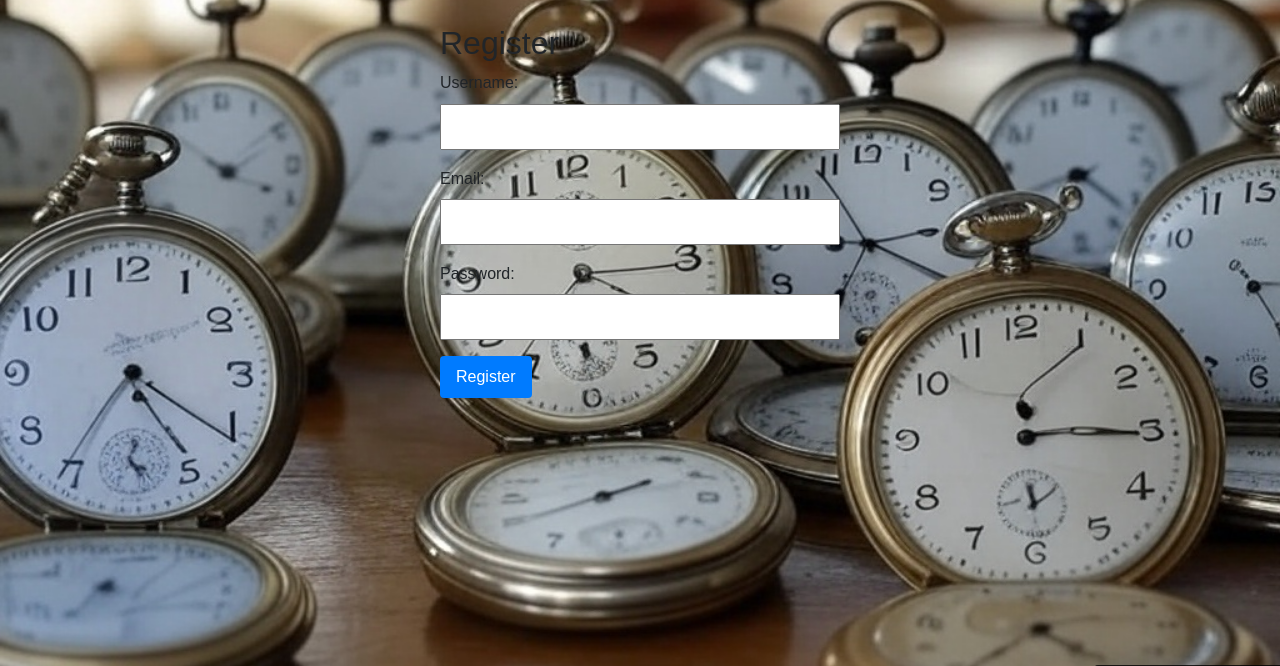
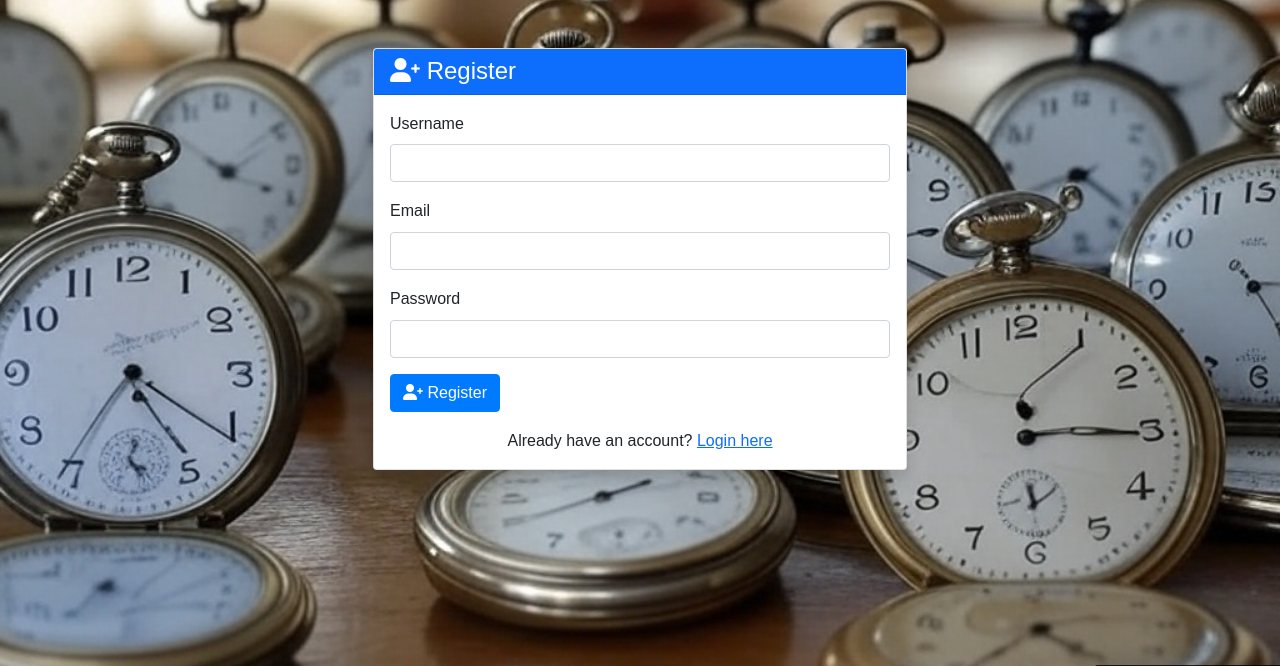
Before and after one commit to valerio-vaccaro/SecureStamp, a Flask app: page /register in a window 1280 px wide. Shown: the part 74-740 px from the top of the page. Run offline with Flask 3, Linux system fonts and the light colour scheme.

Commit message:
add card around registration form

```diff
--- a/templates/register.html
+++ b/templates/register.html
@@ -3,22 +3,39 @@
 {% block title %}Register{% endblock %}
 
 {% block content %}
-<div class="auth-form">
-    <h2>Register</h2>
-    <form method="POST">
-        <div>
-            <label for="username">Username:</label>
-            <input type="text" id="username" name="username" required>
+<div class="container mt-5">
+    <div class="row justify-content-center">
+        <div class="col-md-6">
+            <div class="card shadow">
+                <div class="card-header bg-primary text-white">
+                    <h4 class="mb-0">
+                        <i class="fas fa-user-plus"></i> Register
+                    </h4>
+                </div>
+                <div class="card-body">
+                    <form method="POST">
+                        <div class="mb-3">
+                            <label for="username" class="form-label">Username</label>
+                            <input type="text" class="form-control" id="username" name="username" required>
+                        </div>
+                        <div class="mb-3">
+                            <label for="email" class="form-label">Email</label>
+                            <input type="email" class="form-control" id="email" name="email" required>
+                        </div>
+                        <div class="mb-3">
+                            <label for="password" class="form-label">Password</label>
+                            <input type="password" class="form-control" id="password" name="password" required>
+                        </div>
+                        <button type="submit" class="btn btn-primary">
+                            <i class="fas fa-user-plus"></i> Register
+                        </button>
+                    </form>
+                    <div class="mt-3 text-center">
+                        Already have an account? <a href="{{ url_for('auth.login') }}">Login here</a>
+                    </div>
+                </div>
+            </div>
         </div>
-        <div>
-            <label for="email">Email:</label>
-            <input type="email" id="email" name="email" required>
-        </div>
-        <div>
-            <label for="password">Password:</label>
-            <input type="password" id="password" name="password" required>
-        </div>
-        <button type="submit">Register</button>
-    </form>
+    </div>
 </div>
 {% endblock %}
```
